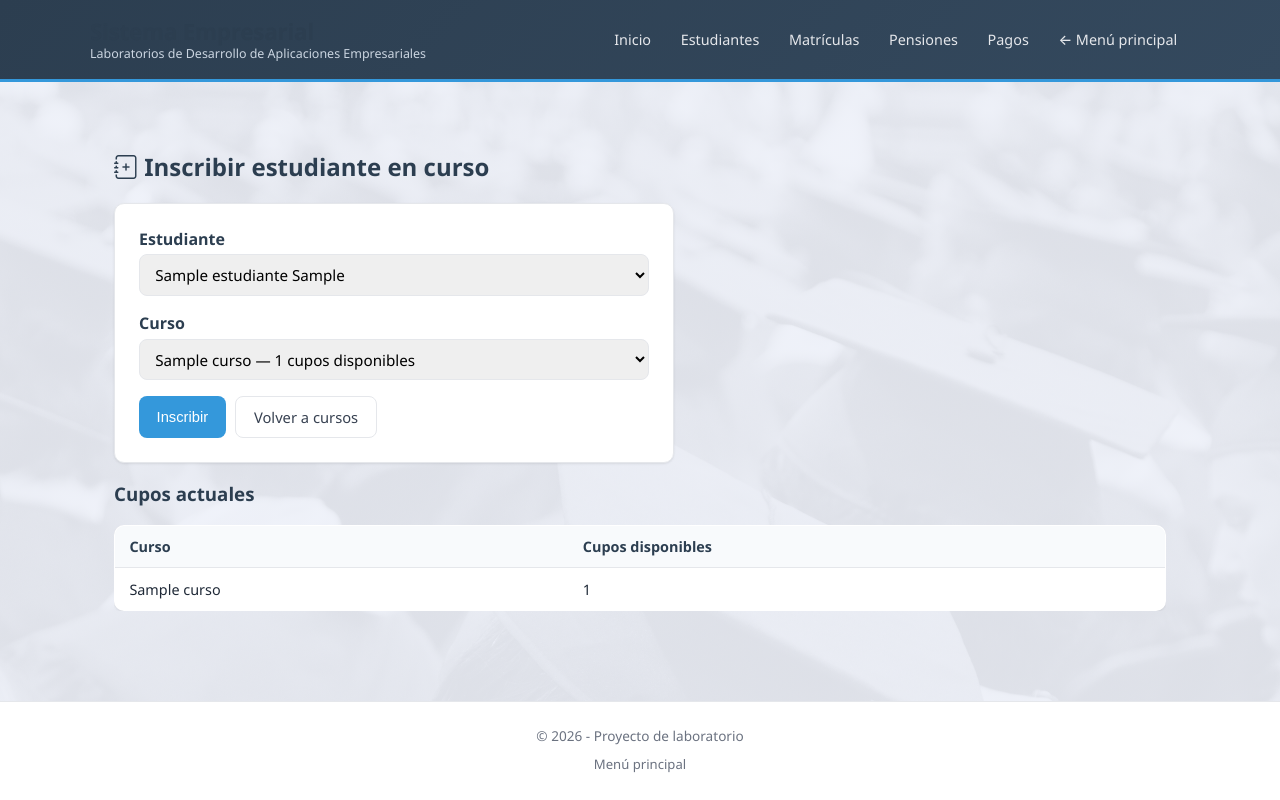
After one commit to JordanssSs7/django-sistemaEmpresarial, a Django app: page /semana3/cursos/inscribir/ in a window 1280 px wide. The commit adds this page. Run offline with Django 5.2, Linux system fonts and the light colour scheme; tables that the repository leaves empty hold one stand-in row (values such as "Sample post").

Commit message:
Agrega comentarios de Semana 6 y cupos_disponibles + vista de inscripcion con transaction.atomic()/F() (Semana 7, Ej. 1 y 3)

```diff
--- a/src/semana3/models.py
+++ b/src/semana3/models.py
@@ -321,6 +321,8 @@ class Curso(models.Model):
 
     nombre = models.CharField(max_length=100, unique=True)
     creditos = models.PositiveSmallIntegerField(default=1)
+    # Campo entero que se descuenta en cada inscripción (Semana 7: ORM avanzado con F()).
+    cupos_disponibles = models.PositiveIntegerField(default=30)
 
     class Meta:
         verbose_name = "Curso"
--- a/src/semana3/urls.py
+++ b/src/semana3/urls.py
@@ -77,6 +77,7 @@ urlpatterns = [
     # Semana 4, Ejercicio 6: consultar relaciones (select_related / prefetch_related)
     path("estudiantes/<int:pk>/", views.estudiante_detalle, name="estudiante_detalle"),
     path("cursos/", views.curso_list, name="curso_list"),
+    path("cursos/inscribir/", views.curso_inscribir, name="curso_inscribir"),  # Semana 7, Ejercicio 3
 
     # --- Matrícula ---  (FK -> Estudiante, AnioLectivo, Grado)
     path("matriculas/", views.matricula_list, name="matricula_list"),            # acepta ?anio= ?estado=
--- a/src/semana3/views.py
+++ b/src/semana3/views.py
@@ -22,7 +22,8 @@ from datetime import date      # para construir fechas: date(2026, 3, 1)
 from decimal import Decimal    # aritmética exacta de dinero (float da errores de redondeo)
 
 from django.contrib import messages                     # avisos "flash": se ven en la página siguiente
-from django.db.models import Q                          # permite combinar condiciones con OR en filter()
+from django.db import transaction, IntegrityError       # Semana 7: operación atómica entre varios modelos
+from django.db.models import F, Q                       # F() descuenta en la BD sin traer el dato a Python
 from django.db.models.deletion import ProtectedError    # excepción al borrar un objeto con on_delete=PROTECT
 from django.shortcuts import get_object_or_404, redirect, render
 #   render(request, plantilla, contexto) -> combina HTML + datos y devuelve la respuesta
@@ -47,6 +48,7 @@ from .models import (
     AnioLectivo,
     Apoderado,
     Curso,
+    CursoEstudiante,
     EstadoEstudiante,
     EstadoMatricula,
     EstadoPago,
@@ -555,6 +557,40 @@ def curso_list(request):
     return render(request, "semana3/curso_list.html", {"cursos": cursos})
 
 
+def curso_inscribir(request):
+    """Semana 7, Ejercicio 3: operación atómica sobre DOS modelos (Curso y
+    CursoEstudiante). Si falla cualquiera de los dos pasos, transaction.atomic()
+    deshace TODO (no queda ni el cupo descontado ni la inscripción a medias).
+    """
+    if request.method == "POST":
+        estudiante_id = request.POST.get("estudiante")
+        curso_id = request.POST.get("curso")
+        try:
+            with transaction.atomic():
+                # F("cupos_disponibles") - 1: el descuento lo hace la base de
+                # datos en la misma consulta, no se trae el número a Python.
+                # El filtro cupos_disponibles__gt=0 evita que quede en negativo.
+                filas_actualizadas = Curso.objects.filter(
+                    pk=curso_id, cupos_disponibles__gt=0
+                ).update(cupos_disponibles=F("cupos_disponibles") - 1)
+                if not filas_actualizadas:
+                    raise ValueError("Ese curso ya no tiene cupos disponibles.")
+                CursoEstudiante.objects.create(estudiante_id=estudiante_id, curso_id=curso_id)
+        except ValueError as e:
+            messages.error(request, str(e))
+        except IntegrityError:
+            messages.error(request, "Ese estudiante ya está inscrito en ese curso.")
+        else:
+            messages.success(request, "Inscripción registrada: se descontó un cupo del curso.")
+        return redirect("semana3:curso_inscribir")   # Post/Redirect/Get
+
+    context = {
+        "cursos": Curso.objects.all(),
+        "estudiantes": Estudiante.objects.all(),
+    }
+    return render(request, "semana3/curso_inscribir.html", context)
+
+
 # ---------------------------------------------------------------------------
 # Matrícula  (entidad relacionada: ForeignKey -> Estudiante, AnioLectivo, Grado)
 # ---------------------------------------------------------------------------
--- a/src/templates/semana3/_base.html
+++ b/src/templates/semana3/_base.html
@@ -1,3 +1,4 @@
+{# Ejercicio 3: esta app hereda de base.html y solo define sus propios bloques #}
 {% extends "base.html" %}
 {% load static %}
 
@@ -7,6 +8,7 @@
 
 {% block body_class %}bg-escolar{% endblock %}
 
+{# Menú propio de esta app: sobrescribe el bloque "nav" vacío de base.html #}
 {% block nav %}
 <a href="{% url 'semana3:index' %}">Inicio</a>
 <a href="{% url 'semana3:estudiante_list' %}">Estudiantes</a>
--- a/src/templates/semana3/apoderado_list.html
+++ b/src/templates/semana3/apoderado_list.html
@@ -21,6 +21,7 @@
             <td>{{ apoderado.apellidos }}</td>
             <td>{{ apoderado.telefono|default:"—" }}</td>
             <td>{{ apoderado.correo|default:"—" }}</td>
+            {# Se identificó que la celda "Editar/Eliminar#}
             {% include "semana3/partials/_acciones.html" with prefijo="apoderado" obj_id=apoderado.id %}
         </tr>
         {% empty %}
--- /dev/null
+++ b/src/templates/semana3/curso_inscribir.html
@@ -0,0 +1,47 @@
+{% extends "semana3/_base.html" %}
+
+{% block title %}Inscribir estudiante en curso{% endblock %}
+
+{% block content %}
+<h2><i class="bi bi-journal-plus"></i> Inscribir estudiante en curso</h2>
+
+{# Ejercicio 3: formulario que dispara una operación atómica sobre dos modelos (Curso y CursoEstudiante) #}
+<form class="form-card" method="post" novalidate>
+    {% csrf_token %}
+    <p>
+        <label for="id_estudiante">Estudiante</label>
+        <select name="estudiante" id="id_estudiante" required>
+            {% for estudiante in estudiantes %}
+            <option value="{{ estudiante.id }}">{{ estudiante.nombres }} {{ estudiante.apellidos }}</option>
+            {% endfor %}
+        </select>
+    </p>
+    <p>
+        <label for="id_curso">Curso</label>
+        <select name="curso" id="id_curso" required>
+            {% for curso in cursos %}
+            <option value="{{ curso.id }}">{{ curso.nombre }} — {{ curso.cupos_disponibles }} cupos disponibles</option>
+            {% endfor %}
+        </select>
+    </p>
+    <div class="form-actions">
+        <button type="submit" class="btn btn-primary">Inscribir</button>
+        <a href="{% url 'semana3:curso_list' %}" class="btn btn-secondary">Volver a cursos</a>
+    </div>
+</form>
+
+<h3>Cupos actuales</h3>
+<div class="table-wrap">
+    <table class="citas">
+        <thead><tr><th>Curso</th><th>Cupos disponibles</th></tr></thead>
+        <tbody>
+            {% for curso in cursos %}
+            <tr>
+                <td>{{ curso.nombre }}</td>
+                <td>{{ curso.cupos_disponibles }}</td>
+            </tr>
+            {% endfor %}
+        </tbody>
+    </table>
+</div>
+{% endblock %}
--- a/src/templates/semana3/index.html
+++ b/src/templates/semana3/index.html
@@ -103,6 +103,7 @@
     </div>
     <div class="workflow-item">
         <a href="{% url 'semana3:curso_list' %}"><span class="section-icon"><i class="bi bi-book-fill"></i></span>Cursos</a> <small class="empty-state">revisa los estudiantes inscritos y sus notas</small>
+        <a href="{% url 'semana3:curso_inscribir' %}" class="btn btn-primary btn-sm">+ Inscribir</a>
     </div>
 </div>
 {% endblock %}
--- a/src/templates/semana3/nivel_list.html
+++ b/src/templates/semana3/nivel_list.html
@@ -1,3 +1,4 @@
+{# Ejercicio 4: Template migrado a herencia (igual en el resto de listados de semana3) #}
 {% extends "semana3/_base.html" %}
 
 {% block title %}Niveles educativos{% endblock %}
--- a/src/templates/semana3/partials/_acciones.html
+++ b/src/templates/semana3/partials/_acciones.html
@@ -1,4 +1,5 @@
 {% comment %}
+  Ejercicio 7: fragmento repetido extraído aquí para reutilizar con include.
   Celda de acciones reutilizable para los listados de semana3.
   Uso: {% include "semana3/partials/_acciones.html" with prefijo="anio" obj_id=anio.id %}
   Opcional: ver=True agrega el enlace "Ver" (usa la ruta <prefijo>_detalle).
--- a/src/templates/semana3/pension_list.html
+++ b/src/templates/semana3/pension_list.html
@@ -28,9 +28,11 @@
             <td>{{ pension.id }}</td>
             <td>{{ pension.matricula }}</td>
             <td>{{ pension.num_cuota }}</td>
+            {# Ejercicio 5: filtro floatformat aplicado sobre un dato ya mostrado #}
             <td>S/ {{ pension.monto_base|floatformat:2 }}</td>
             <td>{{ pension.tipo_descuento.nombre|default:"—" }}</td>
-            {# "Monto final" puede ser menor que "Monto base" cuando la pensión
+            {# Ejercicio 6: comentario documentando esta sección.
+               "Monto final" puede ser menor que "Monto base" cuando la pensión
                tiene un tipo_descuento aplicado. El cálculo ya viene hecho desde
                la vista (pension_crear/pension_editar en views.py); aquí solo
                se muestra el resultado guardado, no se resta nada en el Template. #}
```
Also changed, not shown: src/semana3/migrations/0003_curso_cupos_disponibles.py (added).
